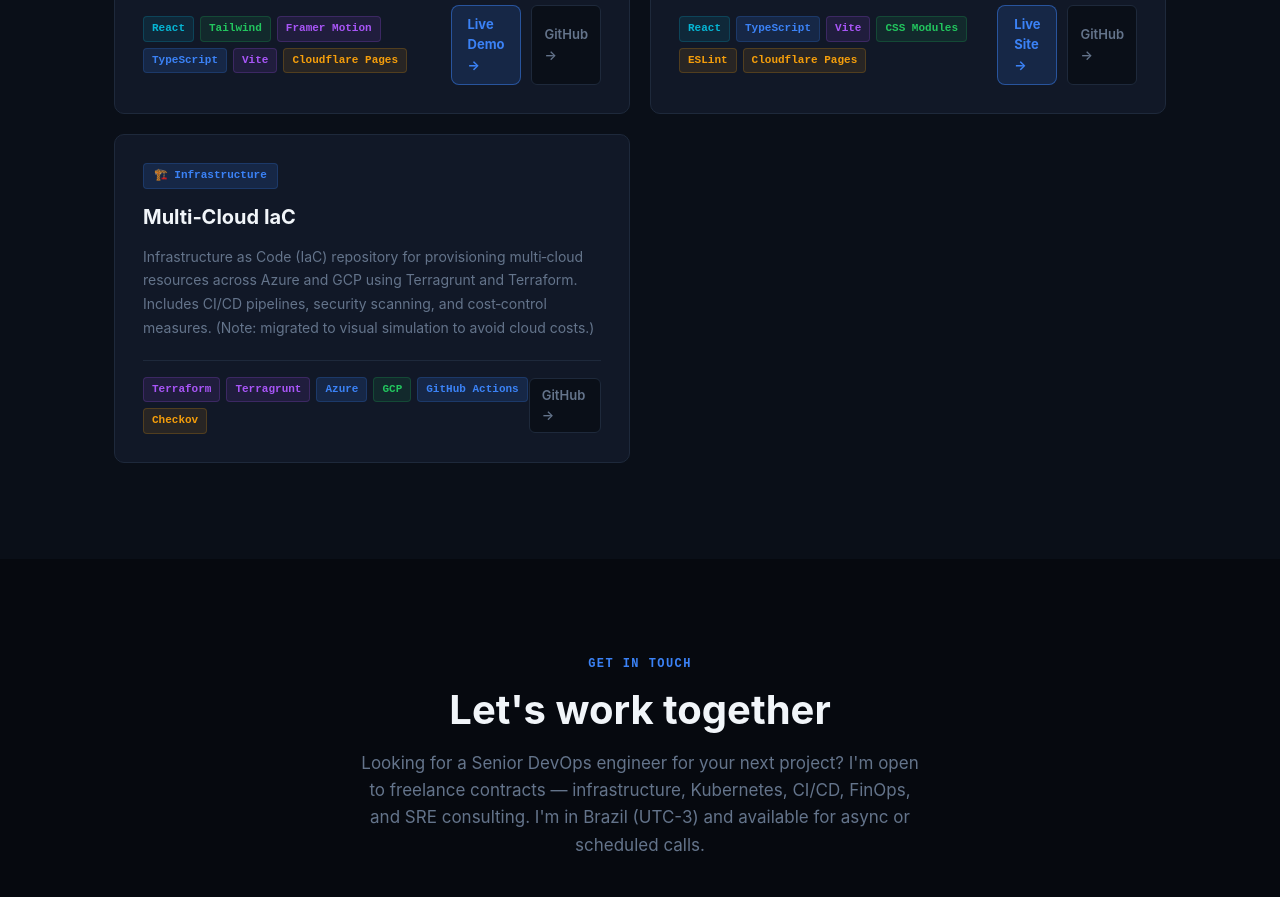
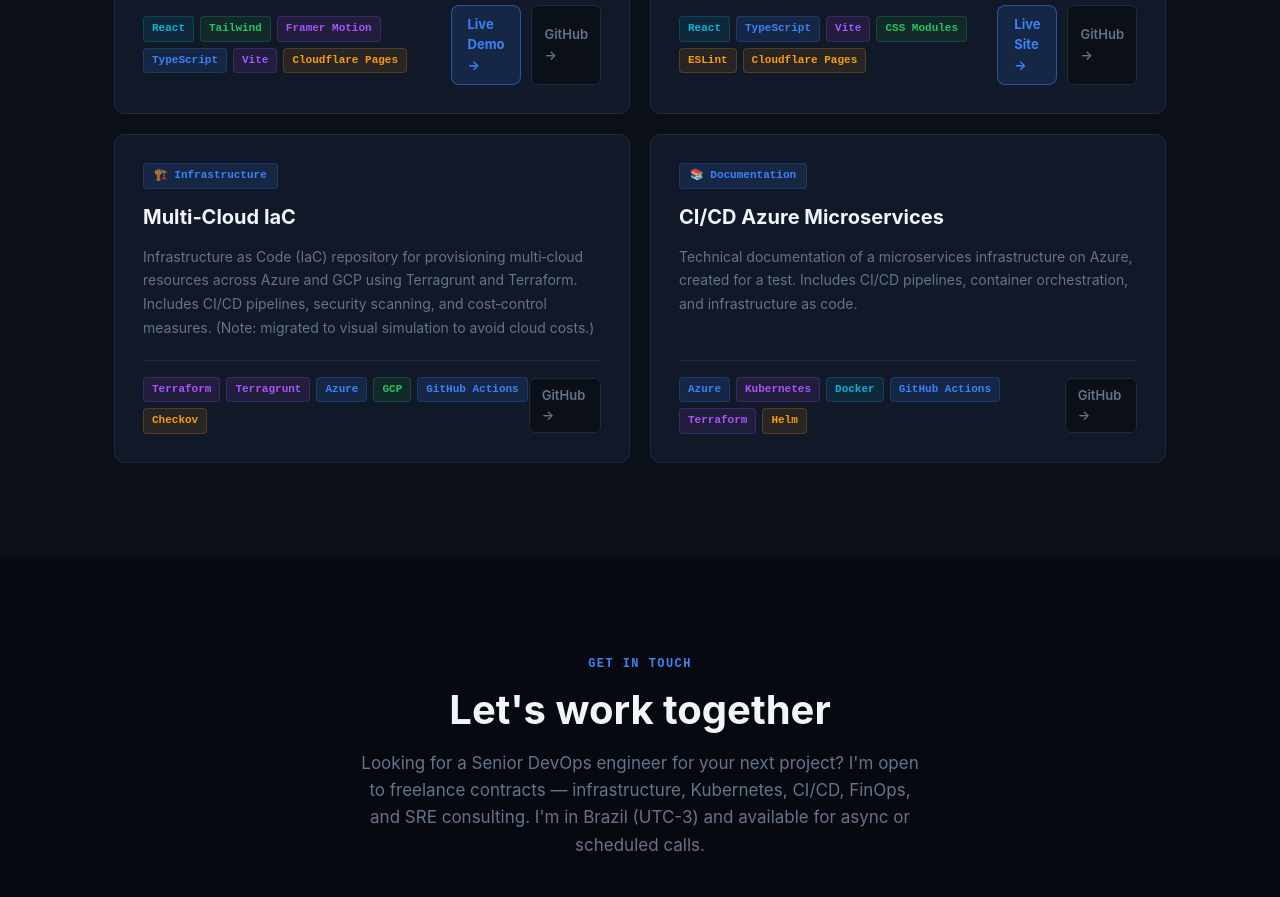
Before and after one commit to LucasNic/lucasnicoloso.com, a React (Vite) app: page / in a window 1280 px wide. Shown: the part 4180-5077 px from the top of the page. Built offline with nearby package versions, Linux system fonts and the light colour scheme.

Commit message:
Add CI/CD Azure Microservices project to portfolio

```diff
--- a/src/components/Projects.tsx
+++ b/src/components/Projects.tsx
@@ -53,6 +53,16 @@ const projects: Project[] = [
     stackColors: ["purple", "purple", "blue", "green", "blue", "amber"],
     links: [
       { label: "GitHub", href: "https://github.com/LucasNic/multi-cloud-iac" },
+    ],
+  },
+  {
+    badge: "📚 Documentation",
+    title: "CI/CD Azure Microservices",
+    desc: "Technical documentation of a microservices infrastructure on Azure, created for a test. Includes CI/CD pipelines, container orchestration, and infrastructure as code.",
+    stack: ["Azure", "Kubernetes", "Docker", "GitHub Actions", "Terraform", "Helm"],
+    stackColors: ["blue", "purple", "cyan", "blue", "purple", "amber"],
+    links: [
+      { label: "GitHub", href: "https://github.com/LucasNic/ci-cd-azure" },
     ],
   },
 ];
```
Also changed, not shown: 1 other file (tests, documents, lock files or other folders).
